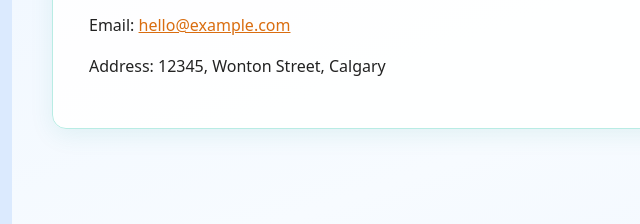
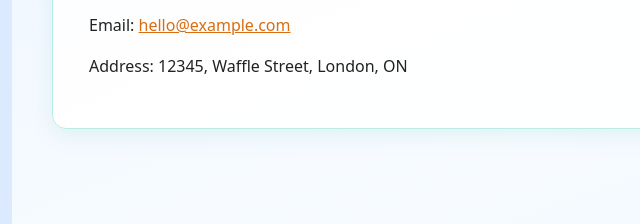
Before and after one commit to jayaramcloud/bhuvana-app, a website: page public/index.html in a window 1280 px wide. Both pictures are taken after a click on the button "Contact Us". Shown: the part 168-392 px from the top of the page, 208-848 px from the left. Drawn offline with Linux system fonts and the light colour scheme.

Commit message:
Update Contact Us address to 12345 Waffle Street, London, ON

```diff
--- a/public/index.html
+++ b/public/index.html
@@ -1990,7 +1990,7 @@ appium driver list --installed</code></pre><p class="qa-a">Install only the driv
       <h1>Contact Us</h1>
       <p>We would love to hear from you.</p>
       <p>Email: <a href="mailto:hello@example.com">hello@example.com</a></p>
-      <p>Address: 12345, Wonton Street, Calgary</p>
+      <p>Address: 12345, Waffle Street, London, ON</p>
     </section>
   </main>
 
```
Also changed, not shown: tests/pages.spec.js (+2 -2 lines).
